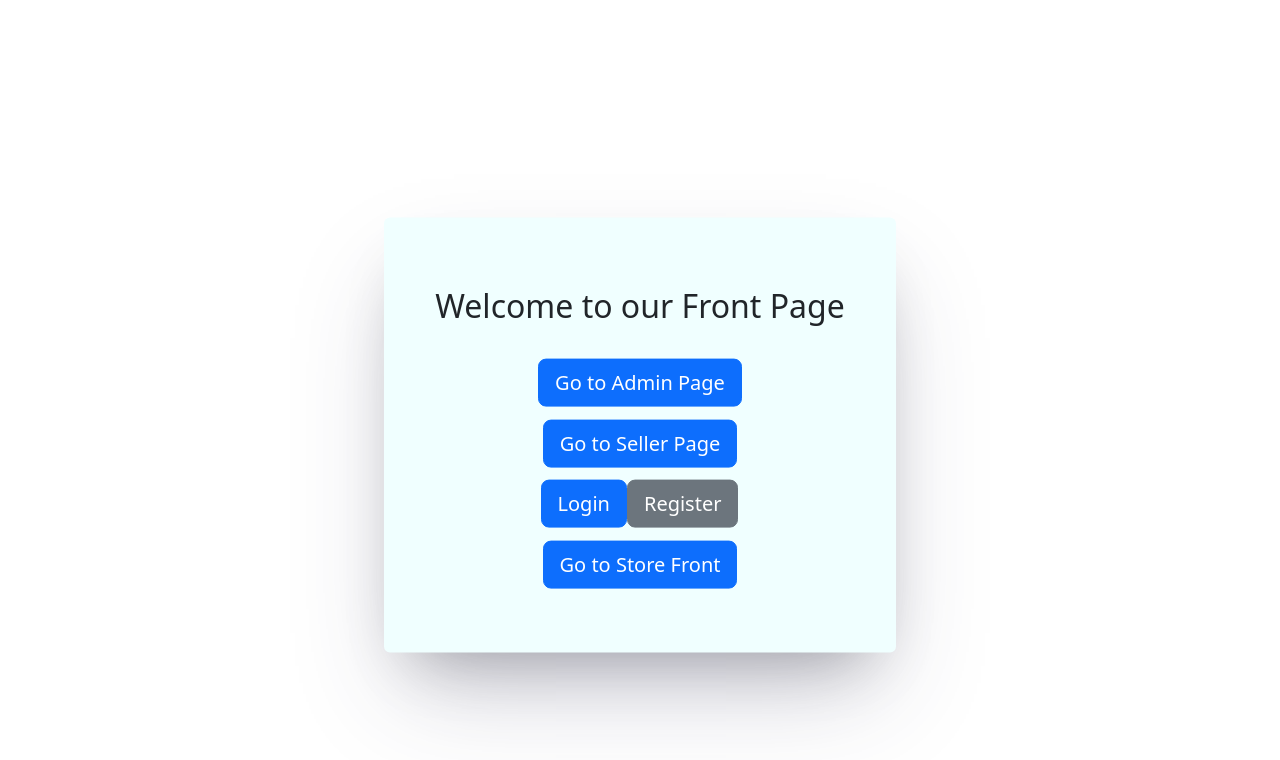
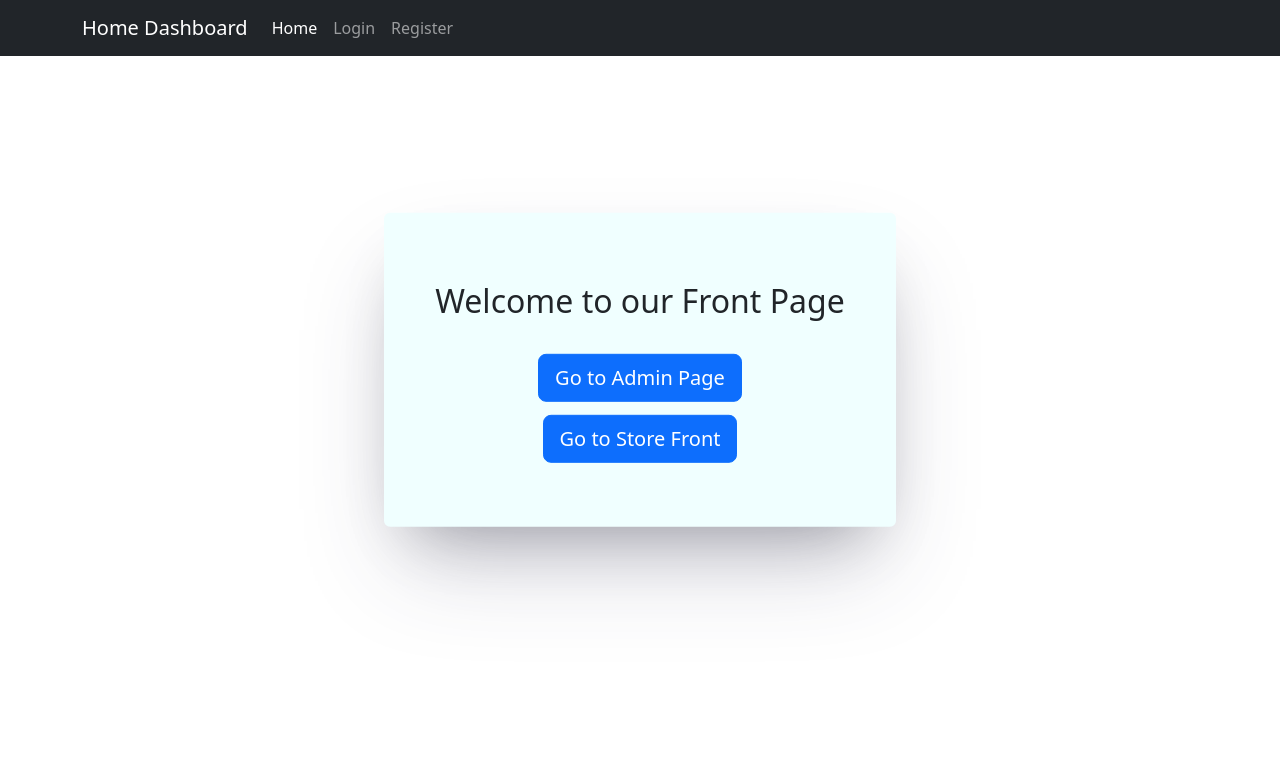
Before and after one commit to s3938145/Full-Stack-Project---Assignment-3, a React (Create React App) app in the folder client/: page / in a window 1280 px wide. Shown: the top 760 px of the page. Built offline with nearby package versions, Linux system fonts and the light colour scheme.

Commit message:
Login/Register Fixed
- Fixed Log in and Register
- Added Home Header
- Relocated Login/Logout button
- Different Button on header depending on Role
- Seller Dashboard WIP

```diff
--- a/client/src/APIs/sellerAPI.js
+++ b/client/src/APIs/sellerAPI.js
@@ -15,7 +15,7 @@ export async function updateSeller(newData, email) {
 
 // Get Sales Statistics by Seller ID
 export async function getSaleStatistics(){
-    var res = await axios.get('/sales-statistics/')
+    var res = await axios.get('/sales-statistics')
     console.log(res.data)
     return res.data
 }
--- a/client/src/App.js
+++ b/client/src/App.js
@@ -1,13 +1,10 @@
-import React, { createContext, useState } from 'react'
 import AuthProvider from './Components/Authentication/authProvider'
 import Routes from './Routes/Routes'
-
-const RoleContext = createContext(null)
 
 function App() {
   return (
     <AuthProvider>
-        <Routes />
+      <Routes />
     </AuthProvider>
   )
 }
--- a/client/src/Components/Header/AdminHeader.js
+++ b/client/src/Components/Header/AdminHeader.js
@@ -9,6 +9,17 @@ export default function AdminHeader() {
                 <Container>
                     <Navbar.Brand> Admin Dashboard </Navbar.Brand>
                     <Nav className="me-auto">
+                        {/* Link to Homepage */}
+                        <Nav.Link
+                            as={NavLink}
+                            to="/"
+                            className={({ isActive }) =>
+                                isActive ? 'active' : ''
+                            }
+                        >
+                            Home
+                        </Nav.Link>
+
                         {/* Link to Categories Page */}
                         <Nav.Link
                             as={NavLink}
--- a/client/src/Components/Header/CustomerHeader.js
+++ b/client/src/Components/Header/CustomerHeader.js
@@ -1,6 +1,6 @@
 import React from 'react';
 import { Navbar, Nav } from 'react-bootstrap';
-import { Link } from 'react-router-dom';
+import { Link, NavLink } from 'react-router-dom';
 import jwt_decode from "jwt-decode";
 
 function CustomerHeader() {
@@ -14,6 +14,12 @@ function CustomerHeader() {
     <Navbar bg="dark" variant="dark">
       <Navbar.Brand as={Link} to="/customer">Customer Dashboard</Navbar.Brand>
       <Nav className="mr-auto">
+
+        {/* Link to Homepage */}
+        <Nav.Link as={NavLink} to="/" className={({ isActive }) => isActive ? 'active' : ''}>
+          Home
+        </Nav.Link>
+
         <Nav.Link as={Link} to="/customer">Products</Nav.Link>
         { customerId && <Nav.Link as={Link} to={`/customer/dashboard`}>Profile</Nav.Link> }
         { customerId && <Nav.Link as={Link} to={`/customer/logout`}>Logout</Nav.Link> }
--- /dev/null
+++ b/client/src/Components/Header/HomeHeader.js
@@ -0,0 +1,105 @@
+import { Container, Nav, Navbar } from "react-bootstrap";
+import { NavLink } from "react-router-dom";
+import { useAuth } from "../Authentication/authProvider";
+import jwt_decode from "jwt-decode";
+
+
+export default function HomeHeader() {
+    const { token } = useAuth();
+    var decoded = {}
+
+    if(token !== null) {
+        decoded = jwt_decode(token)
+    }
+
+    function HeaderButton({role}) {
+        if (role === undefined) {
+            return null
+        } else if (role === "Customer") {
+            return (
+                <Nav.Link
+                    as={NavLink}
+                    to="/customer"
+                    className={({ isActive }) =>
+                        isActive ? 'active' : ''
+                    }
+                >
+                    Customer
+                </Nav.Link>
+            )
+        } else if (role === "Seller") {
+            return (
+                <Nav.Link
+                as={NavLink}
+                to="/seller/dashboard"
+                className={({ isActive }) =>
+                    isActive ? 'active' : ''
+                }
+                >
+                    Seller
+                </Nav.Link>
+            )
+        }
+    }
+
+
+    return (
+        <>
+            <Navbar bg="dark" data-bs-theme="dark">
+                <Container>
+                    <Navbar.Brand> Home Dashboard </Navbar.Brand>
+                    <Nav className="me-auto">
+
+                        {/* Link to Homepage */}
+                        <Nav.Link
+                            as={NavLink}
+                            to="/"
+                            className={({ isActive }) =>
+                                isActive ? 'active' : ''
+                            }
+                        >
+                            Home
+                        </Nav.Link>
+
+                        {(token === null) ?
+
+                        <Nav.Link
+                            as={NavLink}
+                            to="/login"
+                            className={({ isActive }) =>
+                                isActive ? 'active' : ''
+                            }
+                        >
+                            Login
+                        </Nav.Link>
+                        :
+                        <Nav.Link
+                            as={NavLink}
+                            to="/logout"
+                            className={({ isActive }) =>
+                                isActive ? 'active' : ''
+                            }
+                        >
+                            Logout
+                        </Nav.Link>
+                        }
+
+                        <Nav.Link
+                            as={NavLink}
+                            to="/register"
+                            className={({ isActive }) =>
+                                isActive ? 'active' : ''
+                            }
+                        >
+                            Register
+                        </Nav.Link>
+
+                        <HeaderButton
+                            role={decoded.role}
+                        />
+                    </Nav>
+                </Container>
+            </Navbar>
+        </>
+    )
+};
--- a/client/src/Pages/Admin/Sellers/SellerDashboard.js
+++ /dev/null
@@ -1,31 +0,0 @@
-import { getSaleStatistics } from '../../../APIs/sellerAPI';
-import { useLoaderData } from 'react-router-dom';
-import React, { useState, useEffect } from 'react';
-
-export async function loadStatistics() {
-  const statistics = await getSaleStatistics();
-  return statistics;
-}
-
-export default function SellerDashboard() {
-  const [data, setData] = useState(null);
-  const stats = useLoaderData();
-
-  useEffect(() => {
-    setData(stats);  // Assuming stats is already an object, not a JSON string
-  }, [stats]);
-
-  if (!data) {
-    return <div>Loading...</div>;
-  }
-
-  return (
-    <div>
-      <div>New: {data.statistics.new}</div>
-      <div>Shipped: {data.statistics.shipped}</div>
-      <div>Canceled: {data.statistics.canceled}</div>
-      <div>Accepted: {data.statistics.accepted}</div>
-      <div>Rejected: {data.statistics.rejected}</div>
-    </div>
-  );
-}
--- a/client/src/Pages/Home/Home.js
+++ b/client/src/Pages/Home/Home.js
@@ -1,27 +1,12 @@
 import { Button, ButtonGroup } from "react-bootstrap"
 import "./home.css"
 import { Link } from "react-router-dom"
-import { useAuth } from "../../Components/Authentication/authProvider";
+import HomeHeader from "../../Components/Header/HomeHeader";
 
 export default function Home() {
-    const { token } = useAuth();
-
-    if (!token) {
-            <Link to={'/login'}>
-                <Button size="lg" variant="primary">
-                    Login
-                </Button>
-            </Link>
-    } else {
-        <Link to={'/login'}>
-            <Button size="lg" variant="primary">
-                Login
-            </Button>
-        </Link>
-    }
-
     return (
         <div>
+            <HomeHeader />
             <ButtonGroup className="container-center" size="lg">
                 <p className="title-home">Welcome to our Front Page</p>
                     {/* Go to Admin */}
@@ -31,40 +16,6 @@ export default function Home() {
                         </Button>
                     </Link>
 
-                    {/* Go to Seller's Page */}
-                    <Link to={'/seller'}>
-                        <Button size="lg" variant="primary">
-                            Go to Seller Page
-                        </Button>
-                    </Link>
-
-
-                <ButtonGroup className="login-register">
-                    {/* Go to Log in Page */}
-
-                    {(token === null) ?
-                        <Link to={'/login'}>
-                            <Button size="lg" variant="primary">
-                                Login
-                            </Button>
-                        </Link>
-                    :
-                        <Link to={'/logout'}>
-                            <Button size="lg" variant="primary">
-                                Logout
-                            </Button>
-                        </Link>
-                    }
-
-                    {/* Go to Register Page */}
-                    <Link to={'/register'}>
-                        <Button size="lg" variant="secondary">
-                            Register
-                        </Button>
-                    </Link>
-
-
-                </ButtonGroup>
                     <Link to={'/'}>
                         <Button size="lg" variant="primary">
                             Go to Store Front
--- a/client/src/Pages/Login/Loginv2.js
+++ b/client/src/Pages/Login/Loginv2.js
@@ -20,9 +20,9 @@ export default function Loginv2() {
         const decoded = jwt_decode(token)
         setToken(token);
         if (decoded.role === "Seller") {
-            navigate("/seller/dashboard")
+            navigate("/")
         } else {
-            navigate("/customer")
+            navigate("/")
         }
     }
 
--- /dev/null
+++ b/client/src/Pages/Seller/SellerDashboard.js
@@ -0,0 +1,45 @@
+import { getSaleStatistics } from '../../APIs/sellerAPI';
+import { useLoaderData } from 'react-router-dom';
+import React, { useState, useEffect } from 'react';
+import { Table } from 'react-bootstrap';
+
+export async function loadStatistics() {
+  const statistics = await getSaleStatistics();
+  return statistics;
+}
+
+export default function SellerDashboard() {
+  const [data, setData] = useState(null);
+  const stats = useLoaderData();
+
+  useEffect(() => {
+    setData(stats);  // Assuming stats is already an object, not a JSON string
+  }, [stats]);
+
+  if (!data) {
+    return <div>Loading...</div>;
+  }
+
+  return (
+      <Table>
+        <thead>
+          <tr>
+            <th> New Order(s) </th>
+            <th> Shipped Order(s) </th>
+            <th> Canceled Order(s) </th>
+            <th> Accepted Order(s) </th>
+            <th> Rejected Order(s) </th>
+          </tr>
+        </thead>
+        <tbody>
+          <tr>
+            <td> {data.statistics.new} </td>
+            <td> {data.statistics.shipped} </td>
+            <td> {data.statistics.canceled} </td>
+            <td> {data.statistics.accepted} </td>
+            <td> {data.statistics.rejected} </td>
+          </tr>
+        </tbody>
+      </Table>
+  );
+}
--- a/client/src/Routes/Routes.js
+++ b/client/src/Routes/Routes.js
@@ -22,7 +22,7 @@ import CategoryAdd, {createCategory,} from "../Pages/Admin/Categories/CategoryAd
 
 
 // Authentication
-import Login, { logInUser } from "../Pages/Login/Login";
+import Loginv2, { logInUserV2 } from "../Pages/Login/Loginv2";
 import Register, { registerUser } from "../Pages/Register/Register";
 import { Logout } from '../Pages/Login/Logout';
 
@@ -40,9 +40,9 @@ import ProductDelete, { deleteProduct } from "../Pages/Seller/ProductDelete";
 import axios from "axios";
 import { useAuth } from "../Components/Authentication/authProvider";
 import Product, { loadProduct, saveProduct } from "../Pages/Seller/Product";
-import SellerDashboard, { loadStatistics } from "../Pages/Admin/Sellers/SellerDashboard";
+import SellerDashboard, { loadStatistics } from "../Pages/Seller/SellerDashboard";
 import UserProfile from "../Pages/Customer/UserProfile";
-import Loginv2, { logInUserV2 } from "../Pages/Login/Loginv2";
+
 
 // Pages
 
```
Also changed, not shown: client/src/Components/Header/SellerHeader.js (added, +9 -0 lines), 1 other file (tests, documents, lock files or other folders).
